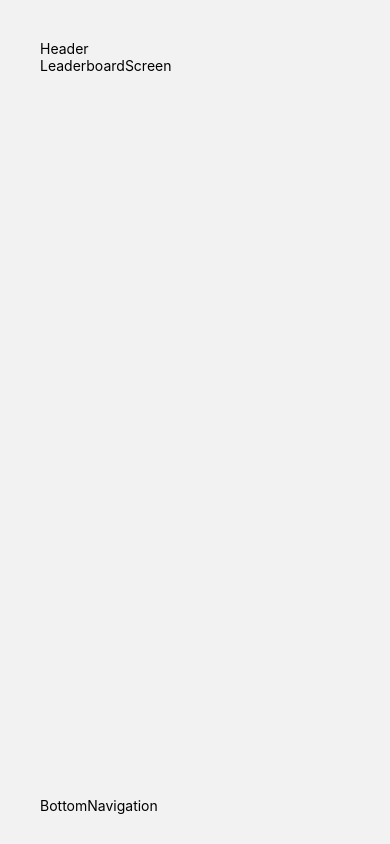
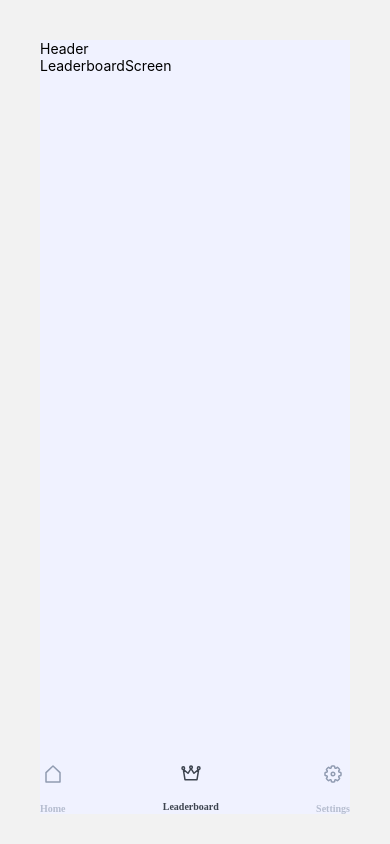
Before and after one commit to jonqwerty/riddle_demo, a React Native app: screen /Leaderboard in a window 390 px wide. Built offline with nearby package versions, Linux system fonts and the light colour scheme.

Commit message:
implement BottomNavigator

```diff
--- a/src/common/style.ts
+++ b/src/common/style.ts
@@ -0,0 +1,21 @@
+export const Colors = {
+  grey_100: '#5F6F89',
+  grey_200: '#3D444F',
+
+  main_bg:"#F0F2FF",
+  white: '#fff',
+  black: '#000',
+  red: '#F00',
+};
+
+export const FontFamily = {
+  poppins_black: 'Poppins-Black',
+  poppins_bold: 'Poppins-Bold',
+  poppins_extrabold: 'Poppins-ExtraBold',
+  poppins_extralight: 'Poppins-ExtraLight',
+  poppins_light: 'Poppins-Light',
+  poppins_medium: 'Poppins-Medium',
+  poppins_regular: 'Poppins-Regular',
+  poppins_semibold: 'Poppins-SemiBold',
+  poppins_thin: 'Poppins-Thin',
+};
--- a/src/components/BottomNavigation.tsx
+++ /dev/null
@@ -1,14 +0,0 @@
-import { StyleSheet, Text, View } from 'react-native'
-import React from 'react'
-
-const BottomNavigation = () => {
-  return (
-    <View>
-      <Text>BottomNavigation</Text>
-    </View>
-  )
-}
-
-export default BottomNavigation
-
-const styles = StyleSheet.create({})
--- /dev/null
+++ b/src/components/BottomNavigator.tsx
@@ -0,0 +1,117 @@
+import {FC} from 'react';
+import React from 'react';
+import {StyleSheet, Text, TouchableOpacity, View} from 'react-native';
+import {useNavigation, useRoute} from '@react-navigation/native';
+import {StackNavigationProp} from '@react-navigation/stack';
+
+import {RootStackParamList, Screen} from '../common/enums';
+import {Colors, FontFamily} from '../common/style';
+import IcHome from '../icons/IcHome';
+import IcLeaderboard from '../icons/IcLeaderboard';
+import IcSettings from '../icons/IcSettings';
+
+const BottomNavigator: FC = () => {
+  const navigation = useNavigation<StackNavigationProp<RootStackParamList>>();
+  const route = useRoute();
+
+  const handleHomeScreen = () => {
+    navigation.navigate(Screen.Home, {});
+  };
+
+  const handleLeaderboardScreen = () => {
+    navigation.navigate(Screen.Leaderboard, {});
+  };
+
+  const handleSettingsScreen = () => {
+    navigation.navigate(Screen.Settings, {});
+  };
+
+  return (
+    <View style={styles.container}>
+      <TouchableOpacity style={styles.item} onPress={handleHomeScreen}>
+        {route.name === Screen.Home ? (
+          <IcHome fill={Colors.grey_200} opacity={1} />
+        ) : (
+          <IcHome fill={Colors.grey_100} opacity={0.66} />
+        )}
+
+        <Text
+          style={
+            route.name === Screen.Home
+              ? styles.textChoosen
+              : styles.textNotChoosen
+          }>
+          Home
+        </Text>
+      </TouchableOpacity>
+
+      <TouchableOpacity style={styles.item} onPress={handleLeaderboardScreen}>
+        {route.name === Screen.Leaderboard ? (
+          <IcLeaderboard fill={Colors.grey_200} opacity={1} />
+        ) : (
+          <IcLeaderboard fill={Colors.grey_100} opacity={0.66} />
+        )}
+
+        <Text
+          style={
+            route.name === Screen.Leaderboard
+              ? styles.textChoosen
+              : styles.textNotChoosen
+          }>
+          Leaderboard
+        </Text>
+      </TouchableOpacity>
+
+      <TouchableOpacity style={styles.item} onPress={handleSettingsScreen}>
+        {route.name === Screen.Settings ? (
+          <IcSettings fill={Colors.grey_200} opacity={1} />
+        ) : (
+          <IcSettings fill={Colors.grey_100} opacity={0.66} />
+        )}
+
+        <Text
+          style={
+            route.name === Screen.Settings
+              ? styles.textChoosen
+              : styles.textNotChoosen
+          }>
+          Settings
+        </Text>
+      </TouchableOpacity>
+    </View>
+  );
+};
+
+export default BottomNavigator;
+
+const styles = StyleSheet.create({
+  container: {
+    flexDirection: 'row',
+    justifyContent: 'space-between',
+    alignItems: 'flex-start',
+  },
+
+  item: {
+    alignItems: 'center',
+    justifyContent: 'flex-start',
+  },
+
+  textChoosen: {
+    marginTop: 20,
+    fontFamily: FontFamily.poppins_semibold,
+    color: Colors.grey_200,
+    lineHeight: 11,
+    fontSize: 10,
+    fontWeight: '600',
+  },
+
+  textNotChoosen: {
+    marginTop: 20,
+    fontFamily: FontFamily.poppins_semibold,
+    color: Colors.grey_100,
+    lineHeight: 11,
+    fontSize: 10,
+    fontWeight: '600',
+    opacity: 0.4,
+  },
+});
--- a/src/icons/IcHome.tsx
+++ b/src/icons/IcHome.tsx
@@ -4,9 +4,10 @@ import Svg, {Path} from 'react-native-svg';
 
 interface IIcHomeProps {
   fill: string;
+  opacity: number;
 }
 
-const IcHome: FC<IIcHomeProps> = ({fill, ...props}) => {
+const IcHome: FC<IIcHomeProps> = ({fill, opacity, ...props}) => {
   return (
     <Svg width={16} height={18} fill="none" {...props}>
       <Path
@@ -15,6 +16,7 @@ const IcHome: FC<IIcHomeProps> = ({fill, ...props}) => {
         strokeLinejoin="round"
         strokeWidth={1.5}
         d="M1 7.588 8 1l7 6.588V17H1V7.588Z"
+        opacity={opacity}
       />
     </Svg>
   );
--- a/src/icons/IcLeaderboard.tsx
+++ b/src/icons/IcLeaderboard.tsx
@@ -4,9 +4,10 @@ import Svg, {Path} from 'react-native-svg';
 
 interface IIcLeaderboardProps {
   fill: string;
+  opacity: number;
 }
 
-const IcLeaderboard: FC<IIcLeaderboardProps> = ({fill, ...props}) => {
+const IcLeaderboard: FC<IIcLeaderboardProps> = ({fill, opacity, ...props}) => {
   return (
     <Svg width={20} height={16} fill="none" {...props}>
       <Path
@@ -15,7 +16,7 @@ const IcLeaderboard: FC<IIcLeaderboardProps> = ({fill, ...props}) => {
         strokeLinejoin="round"
         strokeWidth={1.5}
         d="M2.286 4.429 4 14.714h12L17.714 4.43m-15.428 0L7 8.286l3-4.715m-7.714.858a1.286 1.286 0 1 0 0-2.572 1.286 1.286 0 0 0 0 2.572Zm15.428 0L13 8.286 10 3.57m7.714.858a1.286 1.286 0 1 0 0-2.572 1.286 1.286 0 0 0 0 2.572ZM10 3.57A1.286 1.286 0 1 0 10 1a1.286 1.286 0 0 0 0 2.571Z"
-        opacity={0.66}
+        opacity={opacity}
       />
     </Svg>
   );
--- a/src/icons/IcSettings.tsx
+++ b/src/icons/IcSettings.tsx
@@ -4,9 +4,10 @@ import Svg, {G, Path} from 'react-native-svg';
 
 interface IIcSettingsProps {
   fill: string;
+  opacity: number;
 }
 
-const IcSettings: FC<IIcSettingsProps> = ({fill, ...props}) => {
+const IcSettings: FC<IIcSettingsProps> = ({fill, opacity, ...props}) => {
   return (
     <Svg width={18} height={18} fill="none" {...props}>
       <G
@@ -14,7 +15,7 @@ const IcSettings: FC<IIcSettingsProps> = ({fill, ...props}) => {
         strokeLinecap="round"
         strokeLinejoin="round"
         strokeWidth={1.5}
-        opacity={0.66}>
+        opacity={opacity}>
         <Path d="M7.222 1.889c0-.491.398-.889.89-.889h1.777c.49 0 .889.398.889.889v.505c0 .38.255.711.606.857.351.146.76.09 1.03-.179l.357-.357a.889.889 0 0 1 1.257 0l1.257 1.257a.889.889 0 0 1 0 1.257l-.357.357c-.27.27-.325.678-.179 1.03.146.351.476.606.857.606h.505c.491 0 .889.398.889.89v1.777c0 .49-.398.889-.889.889h-.506c-.38 0-.71.255-.856.606-.146.352-.09.76.179 1.03l.357.357a.889.889 0 0 1 0 1.257l-1.257 1.257a.889.889 0 0 1-1.257 0l-.357-.357c-.27-.27-.678-.325-1.03-.179-.351.146-.606.476-.606.856v.506c0 .491-.398.889-.89.889H8.112a.889.889 0 0 1-.889-.889v-.505c0-.38-.255-.711-.606-.857-.352-.146-.76-.09-1.03.179l-.357.357a.889.889 0 0 1-1.257 0l-1.257-1.257a.889.889 0 0 1 0-1.257l.357-.357c.27-.27.325-.678.179-1.03-.146-.351-.476-.606-.857-.606H1.89A.889.889 0 0 1 1 9.888V8.112c0-.49.398-.889.889-.889h.505c.38 0 .711-.255.857-.606.146-.352.09-.76-.179-1.03l-.357-.357a.889.889 0 0 1 0-1.257l1.257-1.257a.889.889 0 0 1 1.257 0l.357.357c.27.27.678.325 1.03.179.351-.146.606-.476.606-.857V1.89Z" />
         <Path d="M10.778 9a1.778 1.778 0 1 1-3.556 0 1.778 1.778 0 0 1 3.556 0Z" />
       </G>
--- a/src/layout/Layout.tsx
+++ b/src/layout/Layout.tsx
@@ -2,7 +2,8 @@ import {StyleSheet, View} from 'react-native';
 import React, {FC} from 'react';
 
 import Header from '../components/Header';
-import BottomNavigation from '../components/BottomNavigation';
+import BottomNavigator from '../components/BottomNavigator';
+import {Colors} from '../common/style';
 
 interface ILayoutProps {
   children: React.ReactNode;
@@ -14,7 +15,7 @@ const Layout: FC<ILayoutProps> = ({children}) => {
       <Header />
       {children}
       <View style={styles.bottomNavigator}>
-        <BottomNavigation />
+        <BottomNavigator />
       </View>
     </View>
   );
@@ -23,6 +24,13 @@ const Layout: FC<ILayoutProps> = ({children}) => {
 export default Layout;
 
 const styles = StyleSheet.create({
-  container: {flex: 1, marginHorizontal: 40, marginTop: 40, marginBottom: 30},
+  container: {
+    flex: 1,
+    marginHorizontal: 40,
+    marginTop: 40,
+    marginBottom: 30,
+    backgroundColor: Colors.main_bg,
+  },
+
   bottomNavigator: {marginTop: 'auto'},
 });
--- a/src/navigation/Navigation.tsx
+++ b/src/navigation/Navigation.tsx
@@ -11,9 +11,21 @@ const Stack = createNativeStackNavigator();
 const Routes = () => {
   return (
     <Stack.Navigator screenOptions={{headerShown: false}}>
-      <Stack.Screen name="Home" component={HomeScreen} />
-      <Stack.Screen name="Leaderboard" component={LeaderboardScreen} />
-      <Stack.Screen name="Settings" component={SettingsScreen} />
+      <Stack.Screen
+        name="Home"
+        component={HomeScreen}
+        options={{animation: 'slide_from_bottom'}}
+      />
+      <Stack.Screen
+        name="Leaderboard"
+        component={LeaderboardScreen}
+        options={{animation: 'slide_from_bottom'}}
+      />
+      <Stack.Screen
+        name="Settings"
+        component={SettingsScreen}
+        options={{animation: 'slide_from_bottom'}}
+      />
     </Stack.Navigator>
   );
 };
```
